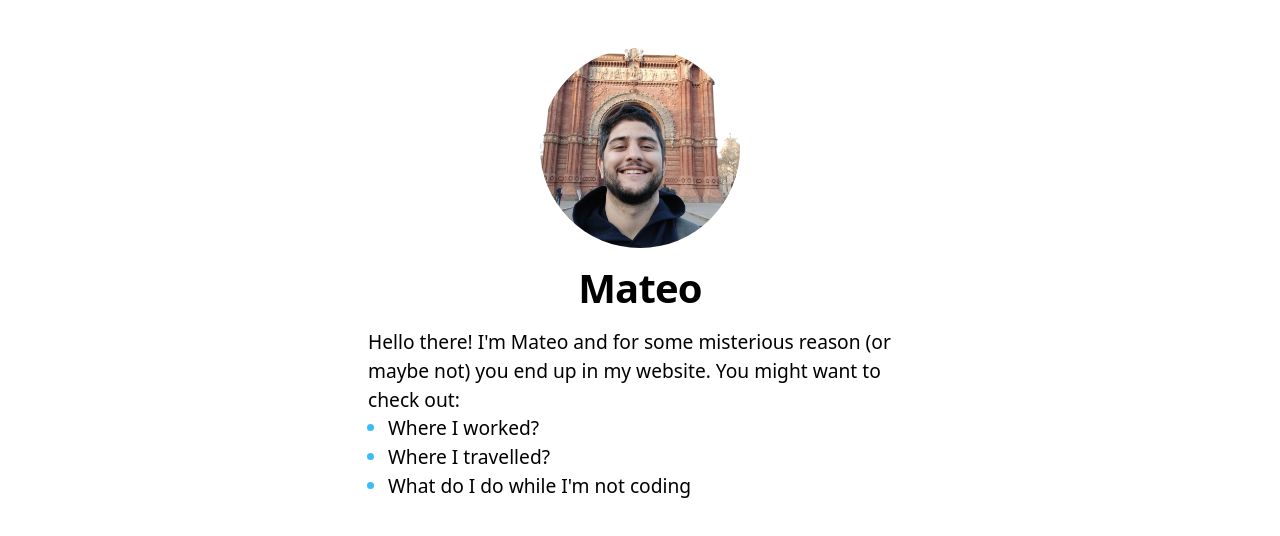
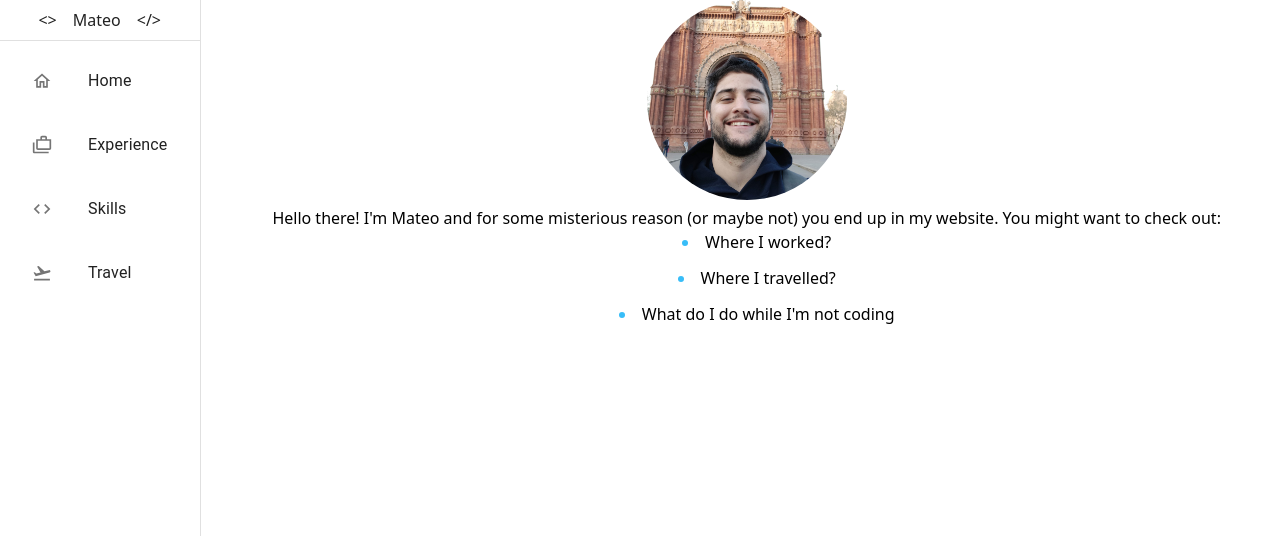
Before and after one commit to ochan12/my-website, a Next.js app: page / in a window 1280 px wide. Shown: the top 536 px of the page. Built offline with nearby package versions, Linux system fonts and the light colour scheme.

Commit message:
Add skills and drawer

```diff
--- a/next.config.js
+++ b/next.config.js
@@ -1,5 +1,6 @@
 module.exports = {
   images: {
+    dangerouslyAllowSVG: true,
     domains: [
       "upload.wikimedia.org",
       "images.contentstack.io",
@@ -7,6 +8,7 @@ module.exports = {
       "sass-lang.com",
       "user-images.githubusercontent.com",
       "webpack.js.org",
+      "en.wikipedia.org",
     ],
   },
 };
--- /dev/null
+++ b/src/components/drawer/Drawer.tsx
@@ -0,0 +1,88 @@
+import {
+  CasesOutlined,
+  Code,
+  FlightTakeoffOutlined,
+  Home,
+  HomeMaxOutlined,
+  HomeOutlined,
+} from "@mui/icons-material";
+import {
+  Box,
+  Divider,
+  Drawer,
+  Grid,
+  IconButton,
+  List,
+  ListItem,
+  ListItemButton,
+  ListItemIcon,
+  ListItemText,
+} from "@mui/material";
+import Link from "next/link";
+import { useState } from "react";
+
+function DrawerHeader({ ...props }) {
+  return <Box {...props}></Box>;
+}
+
+interface DrawerItem {
+  title: string;
+  href: string;
+  icon: React.ReactElement;
+}
+function useDrawerItems(): DrawerItem[] {
+  return [
+    {
+      title: "Home",
+      href: "/",
+      icon: <HomeOutlined fontSize="small" />,
+    },
+    {
+      title: "Experience",
+      href: "/experience",
+      icon: <CasesOutlined fontSize="small" />,
+    },
+    {
+      title: "Skills",
+      href: "/skills",
+      icon: <Code fontSize="small" />,
+    },
+    {
+      title: "Travel",
+      href: "/travel",
+      icon: <FlightTakeoffOutlined fontSize="small" />,
+    },
+  ];
+}
+
+export default function AppDrawer() {
+  const [open, setOpen] = useState(false);
+  const handleOpenBar = () => setOpen(!open);
+  const drawerItems = useDrawerItems();
+  return (
+    <>
+      <Drawer variant="permanent">
+        <DrawerHeader>
+          <Grid container justifyContent={"center"} columnSpacing={2} padding={1} alignItems="center">
+            <Grid item>{"<>"}</Grid>
+            <Grid item>Mateo</Grid>
+            <Grid item>{"</>"}</Grid>
+          </Grid>
+        </DrawerHeader>
+        <Divider />
+        <List>
+          {drawerItems.map((item) => (
+            <ListItem key={item.title}>
+              <ListItemButton>
+                <ListItemIcon>{item.icon}</ListItemIcon>
+                <ListItemText>
+                  <Link href={item.href}>{item.title}</Link>
+                </ListItemText>
+              </ListItemButton>
+            </ListItem>
+          ))}
+        </List>
+      </Drawer>
+    </>
+  );
+}
--- a/src/components/layout/Layout.module.scss
+++ /dev/null
@@ -1,15 +0,0 @@
-.container {
-  max-width: 36rem;
-  padding: 0 1rem;
-  margin: 3rem auto 6rem;
-}
-
-.header {
-  display: flex;
-  flex-direction: column;
-  align-items: center;
-}
-
-.backToHome {
-  margin: 3rem 0 0;
-}
--- a/src/components/layout/Layout.tsx
+++ b/src/components/layout/Layout.tsx
@@ -1,15 +1,12 @@
+import { Grid } from "@mui/material";
+import AppDrawer from "components/drawer/Drawer";
 import Head from "next/head";
-import Image from "next/image";
-import Link from "next/link";
-import utilStyles from "styles/utils.module.scss";
-import styles from "./Layout.module.scss";
 
-const name = "Mateo";
 export const siteTitle = "Mateo";
 
 export default function Layout({ children, home }: any) {
   return (
-    <div className={styles.container}>
+    <div>
       <Head>
         <link rel="icon" href="/favicon.ico" />
         <meta
@@ -25,51 +22,15 @@ export default function Layout({ children, home }: any) {
         <meta name="og:title" content={siteTitle} />
         <meta name="twitter:card" content="summary_large_image" />
       </Head>
-      <header className={styles.header}>
-        {home ? (
-          <>
 
-            <Image
-              priority
-              src="/img/mateo_barcelona.jpeg"
-              className={utilStyles.borderCircle}
-              height={200}
-              width={200}
-              alt={name}
-              objectFit={"cover"}
-            />
-            <h1 className={utilStyles.heading2Xl}>{name}</h1>
-          </>
-        ) : (
-          <>
-            <Link href="/">
-              <a>
-                <Image
-                  priority
-                  src="/img/mateo_barcelona.jpeg"
-                  className={utilStyles.borderCircle}
-                  height={108}
-                  width={108}
-                  alt={name}
-                />
-              </a>
-            </Link>
-            <h2 className={utilStyles.headingLg}>
-              <Link href="/">
-                <a className={utilStyles.colorInherit}>{name}</a>
-              </Link>
-            </h2>
-          </>
-        )}
-      </header>
-      <main>{children}</main>
-      {!home && (
-        <div className={styles.backToHome}>
-          <Link href="/">
-            <a>← Back to home</a>
-          </Link>
-        </div>
-      )}
+      <Grid container direction={"row"}>
+        <Grid item xs={2}>
+          <AppDrawer />
+        </Grid>
+        <Grid item xs={10}>
+          {children}
+        </Grid>
+      </Grid>
     </div>
   );
 }
--- /dev/null
+++ b/src/components/skill/SkillCard.tsx
@@ -0,0 +1,59 @@
+import {
+  ListItem,
+  ListItemAvatar,
+  Avatar,
+  ListItemText,
+  LinearProgress,
+  Card,
+  CardHeader,
+  CardContent,
+  List,
+} from "@mui/material";
+import { Skill, Resource } from "interfaces";
+
+type ResourceMap = { [k: string]: Resource };
+
+function SkillItem(skill: Skill, resourcesMap: ResourceMap) {
+  console.log({ skill, resourcesMap });
+  return (
+    <ListItem key={skill.name}>
+      <ListItemAvatar>
+        <Avatar
+          imgProps={{
+            style: {
+              objectFit: "contain",
+            },
+          }}
+          alt={skill.name}
+          src={resourcesMap[skill.name]?.logo}
+        />
+      </ListItemAvatar>
+      <ListItemText>
+        <LinearProgress
+          color="primary"
+          value={skill.experience}
+          variant="determinate"
+        />
+      </ListItemText>
+    </ListItem>
+  );
+}
+
+export default function SkillCard({
+  skills,
+  resourcesMap,
+  title,
+}: {
+  skills: Skill[];
+  resourcesMap: ResourceMap;
+  title: string;
+}) {
+  return (
+    <Card>
+      <CardHeader title={title} />
+      <CardContent>
+        <List>{skills?.map((skill) => SkillItem(skill, resourcesMap))}</List>
+      </CardContent>
+    </Card>
+  );
+}
--- a/src/interfaces/index.ts
+++ b/src/interfaces/index.ts
@@ -20,6 +20,7 @@ export interface Resource {
   name: string;
   logo: string;
   url: string;
+  _id: string
 }
 
 interface Project {
@@ -44,3 +45,8 @@ export interface LifeStep {
   projects: Project[];
   userId: string;
 }
+
+export interface Skill {
+  name: string;
+  experience: number;
+}
--- /dev/null
+++ b/src/lib/hooks.ts
@@ -0,0 +1,16 @@
+import { Skill } from "interfaces";
+
+export function useBackendSkills(): Skill[] {
+  return [
+    { name: "node", experience: 90 },
+    { name: "python", experience: 70 },
+    { name: "java", experience: 60 },
+    { name: "kotlin", experience: 40 },
+  ];
+}
+export function useFrontendSkills(): Skill[] {
+  return [
+    { name: "typescript", experience: 90 },
+    { name: "react", experience: 90 },
+  ];
+}
--- a/src/pages/experience.tsx
+++ b/src/pages/experience.tsx
@@ -1,12 +1,7 @@
-import CasesOutlined from "@mui/icons-material/CasesOutlined";
 import {
-  Avatar,
-  Card,
-  CardContent,
-  CardHeader,
-  CircularProgress,
-  Typography,
+    CircularProgress
 } from "@mui/material";
+import Layout from "components/layout/Layout";
 import { JobStep } from "components/steps/JobStep";
 import { StepType } from "interfaces";
 import { useStepsByType } from "lib/api";
@@ -14,18 +9,8 @@ import Head from "next/head";
 
 export default function Jobs() {
   const { steps, isLoading, isError } = useStepsByType(StepType.JOB);
-  console.log({ steps, isLoading, isError });
-  if (isLoading)
-    return (
-      <button>
-        <svg
-          className="animate-spin h-5 w-5 mr-3 ..."
-          viewBox="0 0 24 24"
-        ></svg>
-      </button>
-    );
   return (
-    <div>
+    <Layout>
       <Head>
         <title>Jobs</title>
       </Head>
@@ -34,6 +19,6 @@ export default function Jobs() {
       ) : (
         steps?.map((step) => <JobStep step={step} />)
       )}
-    </div>
+    </Layout>
   );
 }
--- a/src/pages/index.tsx
+++ b/src/pages/index.tsx
@@ -1,7 +1,7 @@
 import Head from "next/head";
 import Layout, { siteTitle } from "components/layout/Layout";
-import utilStyles from "styles/utils.module.scss";
 import Link from "next/link";
+import Image from "next/image";
 
 export default function Home() {
   return (
@@ -9,26 +9,38 @@ export default function Home() {
       <Head>
         <title className="text-3xl font-bold underline">{siteTitle}</title>
       </Head>
-      <section className={utilStyles.headingMd}>
+      <header className="text-center">
+        <Image
+          priority
+          src="/img/mateo_barcelona.jpeg"
+          className={"rounded-full"}
+          height={200}
+          width={200}
+          alt={"Mateo"}
+          objectFit={"cover"}
+        />
+
+        <section className={"h-5"}>
           <p>
             Hello there! I'm Mateo and for some misterious reason (or maybe not)
             you end up in my website. You might want to check out:
           </p>
           <ul
             role="list"
-          className="marker:text-sky-400 list-disc pl-5 space-y-3list-inside"
+            className="marker:text-sky-400 list-disc pl-5 space-y-3 list-inside"
           >
-          <li>
+            <li className="list-item">
               <Link href={"/experience"}>Where I worked?</Link>
             </li>
-          <li>
+            <li className="list-item">
               <Link href={"/travel"}>Where I travelled?</Link>
             </li>
-          <li>
+            <li className="list-item">
               <Link href={"/hobbies"}>What do I do while I'm not coding</Link>
             </li>
           </ul>
         </section>
+      </header>
     </Layout>
   );
 }
--- /dev/null
+++ b/src/pages/skills.tsx
@@ -0,0 +1,44 @@
+import { Grid } from "@mui/material";
+import Layout from "components/layout/Layout";
+import SkillCard from "components/skill/SkillCard";
+import { Resource } from "interfaces";
+import { useResources } from "lib/api";
+import { useBackendSkills, useFrontendSkills } from "lib/hooks";
+import { useEffect, useState } from "react";
+
+export default function Skills() {
+  const backendSkills = useBackendSkills();
+  const frontendSkills = useFrontendSkills();
+  const [resourcesMap, setResourceMap] = useState<{ [k: string]: Resource }>(
+    {}
+  );
+  const { resources, isLoading, isError } = useResources([
+    ...backendSkills.map((s) => s.name),
+    ...frontendSkills.map((s) => s.name),
+  ]);
+  useEffect(() => {
+    if (!isLoading && !isError) {
+      const reducedResources =
+        resources?.reduce<{ [k: string]: Resource }>(
+          (resource, currentValue) => {
+            resource[currentValue._id] = currentValue;
+            return resource;
+          },
+          {}
+        ) ?? {};
+      setResourceMap(reducedResources);
+    }
+  }, [resources]);
+  return (
+    <Layout>
+      <Grid container spacing={2} padding={2}>
+        <Grid item xs={6}>
+          <SkillCard skills={backendSkills} resourcesMap={resourcesMap} title="Backend" />
+        </Grid>
+        <Grid item xs={6}>
+          <SkillCard skills={frontendSkills} resourcesMap={resourcesMap} title="Frontend" />
+        </Grid>
+      </Grid>
+    </Layout>
+  );
+}
--- /dev/null
+++ b/src/pages/travel.tsx
@@ -0,0 +1,5 @@
+import Layout from "components/layout/Layout";
+
+export default function Travel() {
+  return <Layout></Layout>;
+}
--- a/src/styles/utils.module.scss
+++ /dev/null
@@ -1,52 +0,0 @@
-.heading2Xl {
-  font-size: 2.5rem;
-  line-height: 1.2;
-  font-weight: 800;
-  letter-spacing: -0.05rem;
-  margin: 1rem 0;
-}
-
-.headingXl {
-  font-size: 2rem;
-  line-height: 1.3;
-  font-weight: 800;
-  letter-spacing: -0.05rem;
-  margin: 1rem 0;
-}
-
-.headingLg {
-  font-size: 1.5rem;
-  line-height: 1.4;
-  margin: 1rem 0;
-}
-
-.headingMd {
-  font-size: 1.2rem;
-  line-height: 1.5;
-}
-
-.borderCircle {
-  border-radius: 9999px;
-}
-
-.colorInherit {
-  color: inherit;
-}
-
-.padding1px {
-  padding-top: 1px;
-}
-
-.list {
-  list-style: none;
-  padding: 0;
-  margin: 0;
-}
-
-.listItem {
-  margin: 0 0 1.25rem;
-}
-
-.lightText {
-  color: #666;
-}
```
Lines whose indentation alone changed are shown as unchanged.
